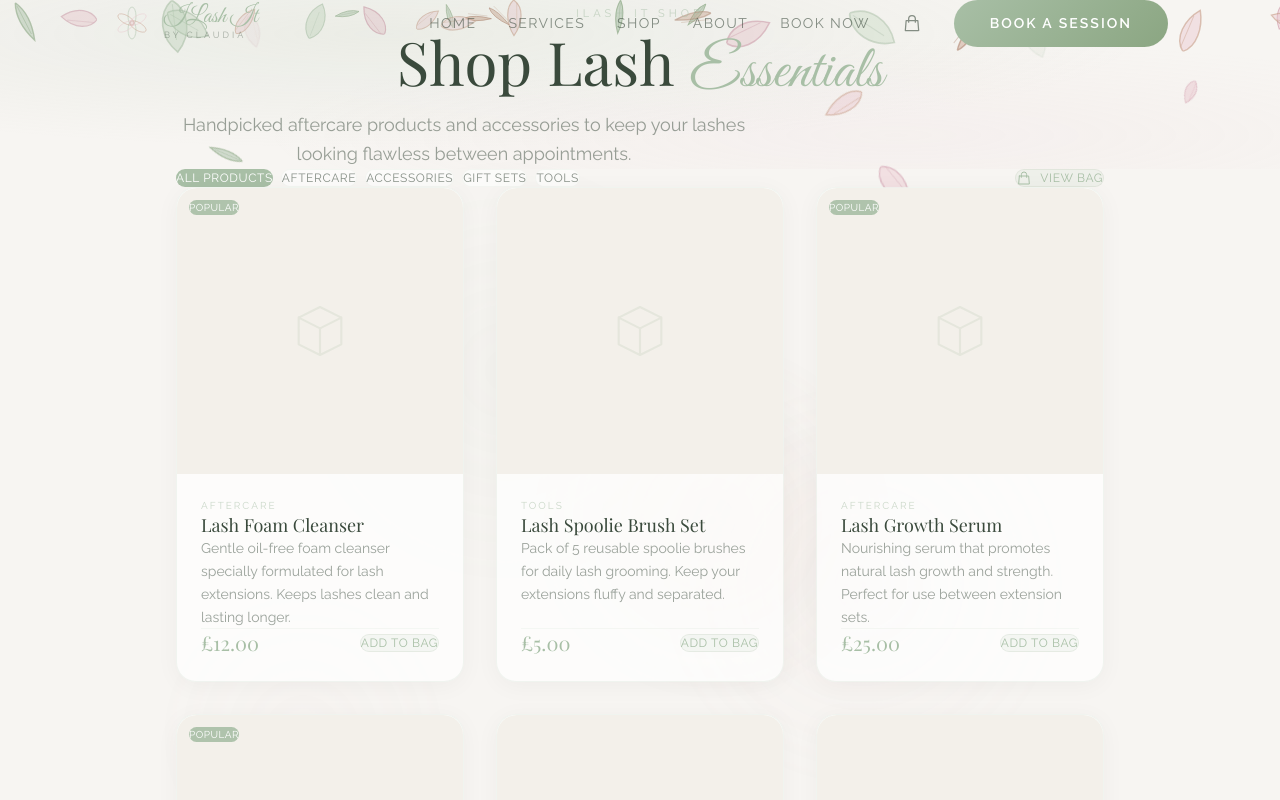
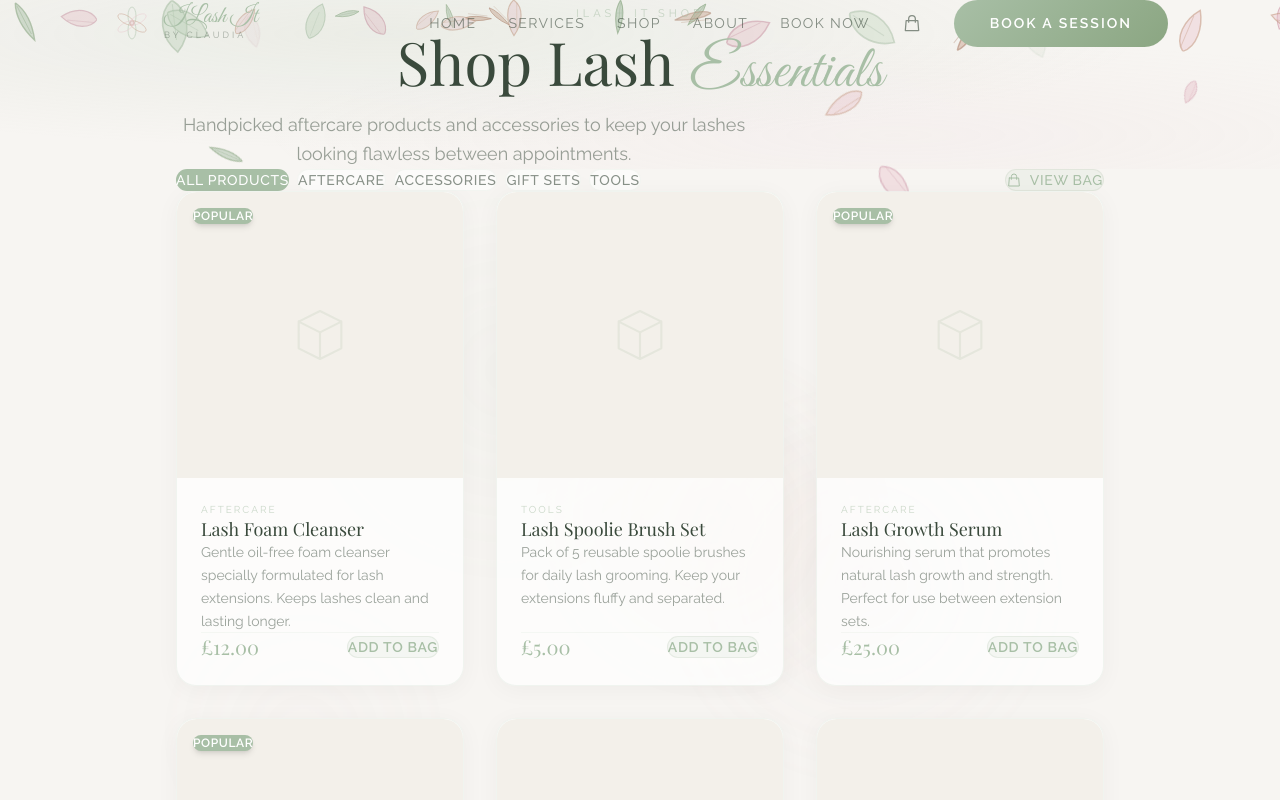
Before and after one commit to briancollins454-hub/Ilashitbyclaudia, a Next.js app: page /shop in a window 1280 px wide. Shown: the top 800 px of the page. Built offline with nearby package versions, Linux system fonts and the light colour scheme; a web font is replaced by a local one.

Commit message:
Shop: bigger buttons, visible Popular badge

```diff
--- a/app/shop/page.tsx
+++ b/app/shop/page.tsx
@@ -48,14 +48,14 @@ function ProductCard({ product }: { product: Product }) {
   return (
     <div className="glass-card group flex flex-col h-full" style={{ padding: '0' }}>
       {/* Image area */}
-      <div className="relative aspect-square rounded-t-[20px] bg-luxe-surface overflow-hidden">
+      <div className="relative aspect-square rounded-t-[20px] bg-luxe-surface overflow-visible">
         <div className="absolute inset-0 flex items-center justify-center">
           <svg className="w-16 h-16 text-rose-gold/20 group-hover:text-rose-gold/30 transition-colors duration-500" fill="none" viewBox="0 0 24 24" stroke="currentColor" strokeWidth={0.8}>
             <path strokeLinecap="round" strokeLinejoin="round" d="M20 7l-8-4-8 4m16 0l-8 4m8-4v10l-8 4m0-10L4 7m8 4v10M4 7v10l8 4" />
           </svg>
         </div>
         {product.featured && (
-          <div className="absolute top-3 left-3 px-3 py-1 rounded-full bg-rose-gold/90 text-white text-[10px] tracking-wider uppercase font-body">
+          <div className="absolute top-4 left-4 z-10 px-4 py-1.5 rounded-full bg-rose-gold text-white text-xs font-semibold tracking-wider uppercase font-body shadow-md">
             Popular
           </div>
         )}
@@ -84,7 +84,7 @@ function ProductCard({ product }: { product: Product }) {
           <button
             onClick={handleAdd}
             disabled={!product.inStock || added}
-            className={`px-5 py-2.5 rounded-full text-xs tracking-wider uppercase font-body transition-all duration-300 ${
+            className={`px-6 py-3 rounded-full text-sm tracking-wider uppercase font-body font-semibold transition-all duration-300 ${
               added
                 ? 'bg-sage-400 text-white'
                 : product.inStock
@@ -145,7 +145,7 @@ export default function ShopPage() {
                   <button
                     key={cat.value}
                     onClick={() => setActiveCategory(cat.value)}
-                    className={`px-4 py-2 rounded-full text-xs tracking-wider uppercase font-body transition-all duration-300 ${
+                    className={`px-5 py-2.5 rounded-full text-sm tracking-wider uppercase font-body font-medium transition-all duration-300 ${
                       activeCategory === cat.value
                         ? 'bg-rose-gold text-white'
                         : 'bg-white/60 text-cream/60 border border-rose-gold/10 hover:border-rose-gold/30 hover:text-rose-gold'
@@ -159,7 +159,7 @@ export default function ShopPage() {
               {/* Cart Button */}
               <button
                 onClick={() => setIsOpen(true)}
-                className="relative flex items-center gap-2 px-5 py-2.5 rounded-full bg-rose-gold/10 text-rose-gold border border-rose-gold/20 hover:bg-rose-gold hover:text-white transition-all duration-300 text-xs tracking-wider uppercase font-body"
+                className="relative flex items-center gap-2 px-6 py-3 rounded-full bg-rose-gold/10 text-rose-gold border border-rose-gold/20 hover:bg-rose-gold hover:text-white transition-all duration-300 text-sm tracking-wider uppercase font-body font-medium"
               >
                 <svg className="w-4 h-4" fill="none" viewBox="0 0 24 24" stroke="currentColor" strokeWidth={1.5}>
                   <path strokeLinecap="round" strokeLinejoin="round" d="M16 11V7a4 4 0 00-8 0v4M5 9h14l1 12H4L5 9z" />
```
